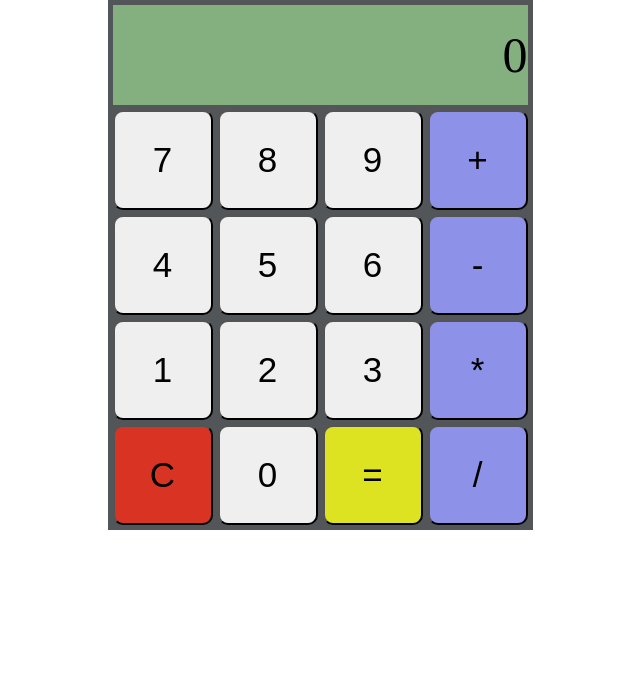
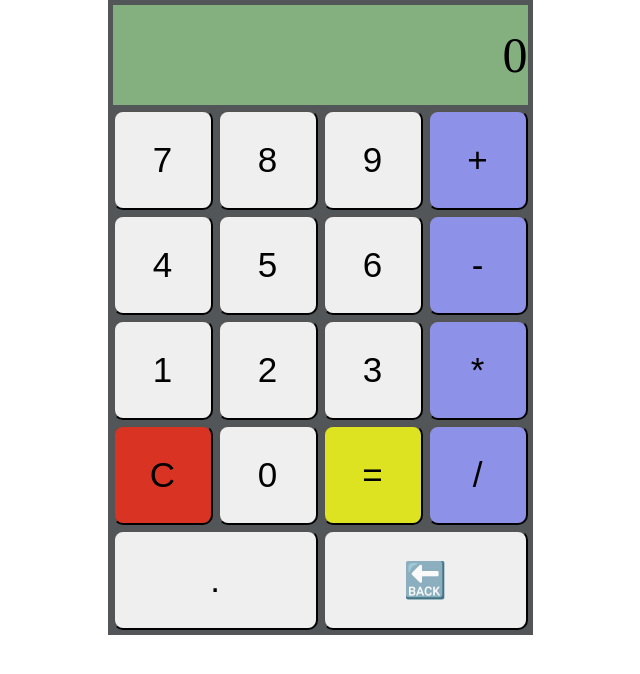
Before and after one commit to thetzawaung-ton/calculator-top, a plain HTML site: page index.html in a window 1280 px wide. Shown: the whole page, without its empty margins (320-960 px from the left). Drawn offline with Linux system fonts and the light colour scheme.

Commit message:
Add decimal and backspace buttons

```diff
--- a/css/styles.css
+++ b/css/styles.css
@@ -42,3 +42,7 @@ button {
     line-height: 100px;
     background-color: #83b07e;
 }
+
+.grow {
+    flex-grow: 2;
+}
--- a/index.html
+++ b/index.html
@@ -26,6 +26,8 @@
         <button class="digit">0</button>
         <button class="result">=</button>
         <button class="operator">/</button>
+        <button class="decimal grow">.</button>
+        <button class="backspace grow">&#x1F519</button>
     </div>
 </body>
 </html>
```
